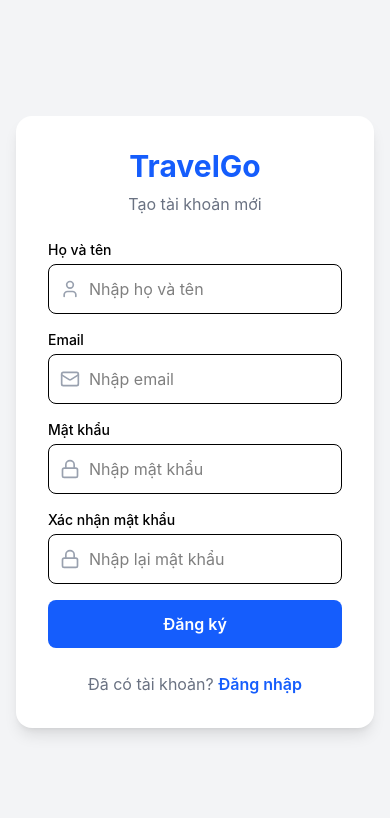
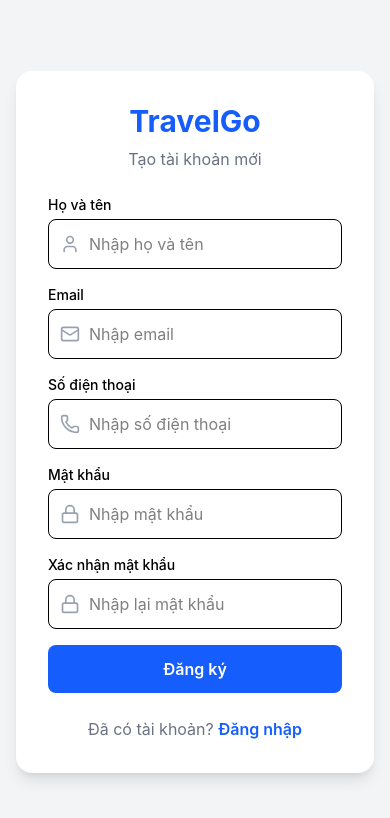
Before and after one commit to legiaminh043-spec/travelgo, a React (Vite) app: page /register in a window 390 px wide. Shown: the top 818 px of the page. Built offline with nearby package versions, Linux system fonts and the light colour scheme.

Commit message:
feat: add phone number to registration

```diff
--- a/src/pages/Auth/Register.jsx
+++ b/src/pages/Auth/Register.jsx
@@ -1,19 +1,26 @@
 import { useState } from "react";
 import { Link, useNavigate } from "react-router-dom";
-import { User, Mail, Lock } from "lucide-react";
+import { User, Mail, Lock, Phone } from "lucide-react";
 
 export default function Register() {
   const navigate = useNavigate();
 
   const [fullName, setFullName] = useState("");
   const [email, setEmail] = useState("");
+  const [phone, setPhone] = useState("");
   const [password, setPassword] = useState("");
   const [confirmPassword, setConfirmPassword] = useState("");
 
   const handleRegister = (e) => {
     e.preventDefault();
 
-    if (!fullName || !email || !password || !confirmPassword) {
+    if (
+      !fullName ||
+      !email ||
+      !phone ||
+      !password ||
+      !confirmPassword
+    ) {
       alert("Vui lòng nhập đầy đủ thông tin!");
       return;
     }
@@ -23,12 +30,25 @@
       return;
     }
 
-    const users = JSON.parse(
-      localStorage.getItem("travelgoUsers") || "[]"
-    );
+    let users = [];
+
+    try {
+      users = JSON.parse(
+        localStorage.getItem("travelgoUsers") || "[]"
+      );
+
+      if (!Array.isArray(users)) {
+        users = [];
+      }
+    } catch (error) {
+      console.error("Không thể đọc danh sách người dùng:", error);
+      users = [];
+    }
 
     const existingUser = users.find(
-      (user) => user.email.toLowerCase() === email.toLowerCase()
+      (user) =>
+        String(user.email || "").toLowerCase() ===
+        email.toLowerCase()
     );
 
     if (existingUser) {
@@ -40,6 +60,7 @@
       id: Date.now(),
       fullName,
       email,
+      phone,
       password,
       role: "user",
     };
@@ -57,7 +78,6 @@
     );
 
     alert("Đăng ký tài khoản thành công!");
-
     navigate("/login");
   };
 
@@ -74,7 +94,11 @@
           </p>
         </div>
 
-        <form onSubmit={handleRegister} className="space-y-4">
+        <form
+          onSubmit={handleRegister}
+          className="space-y-4"
+        >
+          {/* Họ và tên */}
           <div>
             <label className="block text-sm font-medium mb-1">
               Họ và tên
@@ -89,13 +113,16 @@
               <input
                 type="text"
                 value={fullName}
-                onChange={(e) => setFullName(e.target.value)}
+                onChange={(e) =>
+                  setFullName(e.target.value)
+                }
                 placeholder="Nhập họ và tên"
                 className="w-full border rounded-lg pl-10 pr-4 py-3 outline-none focus:ring-2 focus:ring-blue-500"
               />
             </div>
           </div>
 
+          {/* Email */}
           <div>
             <label className="block text-sm font-medium mb-1">
               Email
@@ -110,13 +137,40 @@
               <input
                 type="email"
                 value={email}
-                onChange={(e) => setEmail(e.target.value)}
+                onChange={(e) =>
+                  setEmail(e.target.value)
+                }
                 placeholder="Nhập email"
                 className="w-full border rounded-lg pl-10 pr-4 py-3 outline-none focus:ring-2 focus:ring-blue-500"
               />
             </div>
           </div>
 
+          {/* Số điện thoại */}
+          <div>
+            <label className="block text-sm font-medium mb-1">
+              Số điện thoại
+            </label>
+
+            <div className="relative">
+              <Phone
+                size={20}
+                className="absolute left-3 top-1/2 -translate-y-1/2 text-gray-400"
+              />
+
+              <input
+                type="tel"
+                value={phone}
+                onChange={(e) =>
+                  setPhone(e.target.value)
+                }
+                placeholder="Nhập số điện thoại"
+                className="w-full border rounded-lg pl-10 pr-4 py-3 outline-none focus:ring-2 focus:ring-blue-500"
+              />
+            </div>
+          </div>
+
+          {/* Mật khẩu */}
           <div>
             <label className="block text-sm font-medium mb-1">
               Mật khẩu
@@ -131,13 +185,16 @@
               <input
                 type="password"
                 value={password}
-                onChange={(e) => setPassword(e.target.value)}
+                onChange={(e) =>
+                  setPassword(e.target.value)
+                }
                 placeholder="Nhập mật khẩu"
                 className="w-full border rounded-lg pl-10 pr-4 py-3 outline-none focus:ring-2 focus:ring-blue-500"
               />
             </div>
           </div>
 
+          {/* Xác nhận mật khẩu */}
           <div>
             <label className="block text-sm font-medium mb-1">
               Xác nhận mật khẩu
@@ -152,13 +209,16 @@
               <input
                 type="password"
                 value={confirmPassword}
-                onChange={(e) => setConfirmPassword(e.target.value)}
+                onChange={(e) =>
+                  setConfirmPassword(e.target.value)
+                }
                 placeholder="Nhập lại mật khẩu"
                 className="w-full border rounded-lg pl-10 pr-4 py-3 outline-none focus:ring-2 focus:ring-blue-500"
               />
             </div>
           </div>
 
+          {/* Đăng ký */}
           <button
             type="submit"
             className="w-full bg-blue-600 text-white py-3 rounded-lg font-semibold hover:bg-blue-700 transition"
@@ -169,6 +229,7 @@
 
         <p className="text-center text-gray-500 mt-6">
           Đã có tài khoản?{" "}
+
           <Link
             to="/login"
             className="text-blue-600 font-semibold hover:underline"
```
